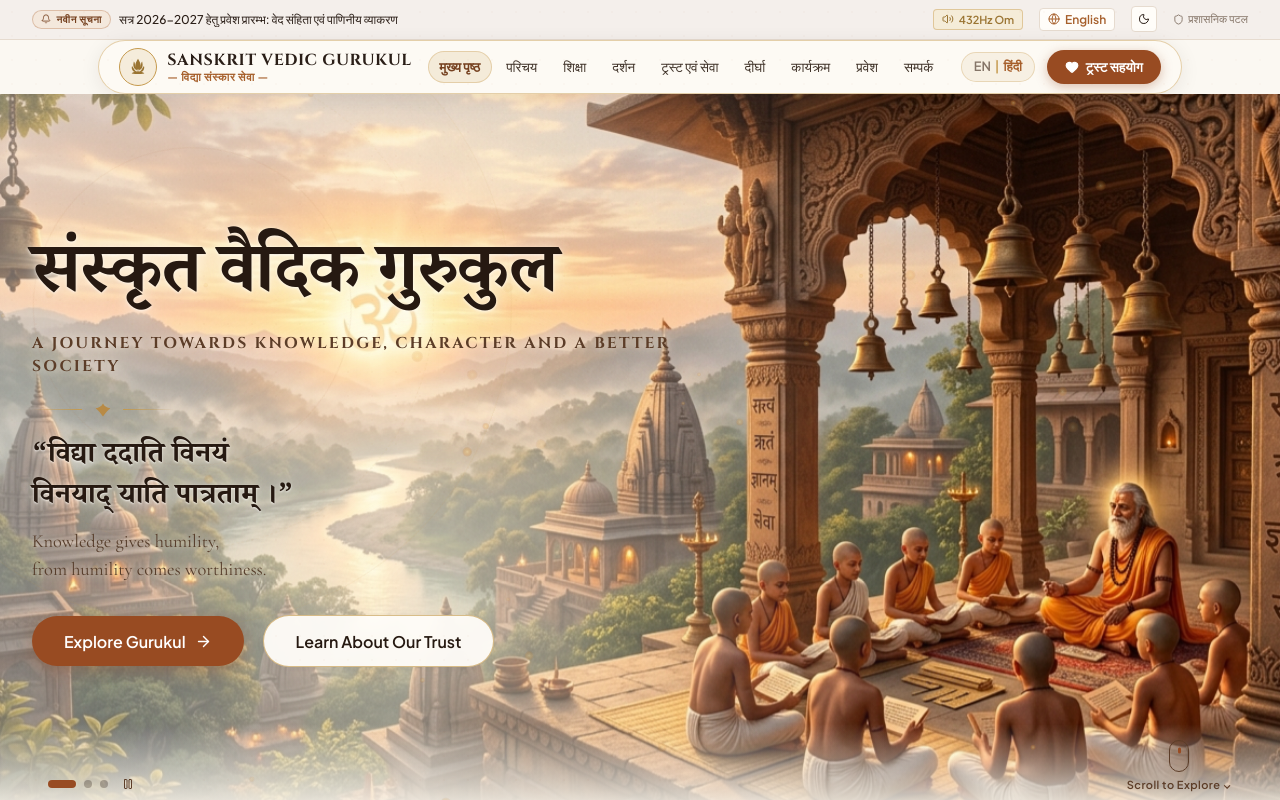
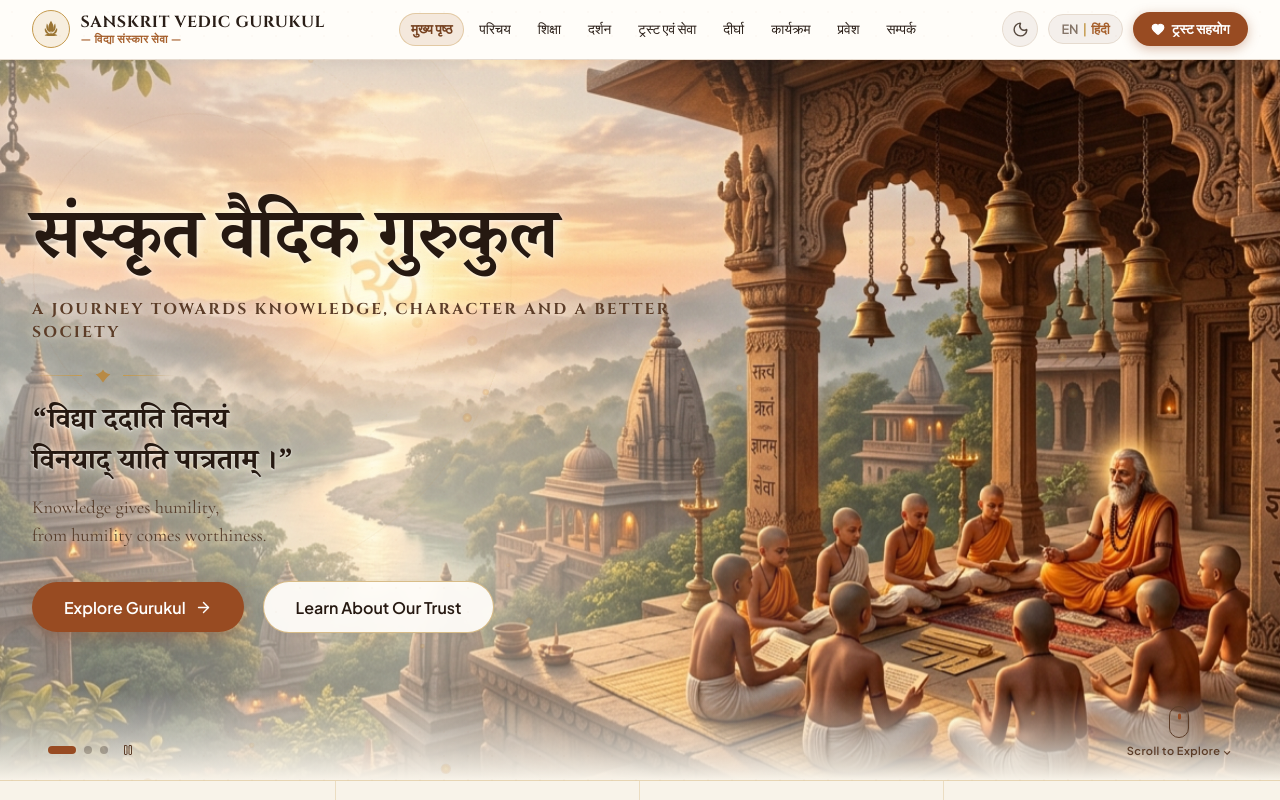
Before and after one commit to VijayRajput4455/vedic-gurukul, a React (Vite) app in the folder frontend/: page / in a window 1280 px wide. Shown: the top 800 px of the page. Built offline with nearby package versions, Linux system fonts and the light colour scheme; a web font is replaced by a local one.

Commit message:
feat(nav): clean integrated navbar at top, remove notice bar, and add single-icon light/dark mode toggle

```diff
--- a/frontend/src/App.tsx
+++ b/frontend/src/App.tsx
@@ -4,7 +4,6 @@ import { LanguageProvider } from './context/LanguageContext';
 import { ThemeProvider } from './context/ThemeContext';
 import { DataProvider } from './context/DataContext';
 
-import { TopBar } from './components/layout/TopBar';
 import { Header } from './components/layout/Header';
 import { Footer } from './components/layout/Footer';
 
@@ -60,10 +59,7 @@ const AppContent: React.FC = () => {
 
   return (
     <div className="app-container" style={{ minHeight: '100vh', display: 'flex', flexDirection: 'column' }}>
-      {/* Top Bar with Announcements, Chime & Controls */}
-      <TopBar onNavigate={navigateTo} />
-
-      {/* Main Header with Logo, Navigation & Quick Apply */}
+      {/* Main Header with Logo, Navigation & Theme / Language Controls */}
       <Header currentPage={currentPage} onNavigate={navigateTo} />
 
       {/* Main Dynamic View */}
--- a/frontend/src/components/layout/Header.tsx
+++ b/frontend/src/components/layout/Header.tsx
@@ -1,7 +1,8 @@
 import React, { useState } from 'react';
 import { useLanguage } from '../../context/LanguageContext';
+import { useTheme } from '../../context/ThemeContext';
 import { PageId, NavigationItem } from '../../types';
-import { Menu, X, Heart } from 'lucide-react';
+import { Menu, X, Heart, Moon, Sun } from 'lucide-react';
 
 interface HeaderProps {
   currentPage: PageId;
@@ -10,6 +11,7 @@ interface HeaderProps {
 
 export const Header: React.FC<HeaderProps> = ({ currentPage, onNavigate }) => {
   const { language, toggleLanguage } = useLanguage();
+  const { theme, toggleTheme } = useTheme();
   const [mobileMenuOpen, setMobileMenuOpen] = useState(false);
 
   const navItems: NavigationItem[] = [
@@ -35,26 +37,24 @@ export const Header: React.FC<HeaderProps> = ({ currentPage, onNavigate }) => {
       className="site-header"
       style={{
         position: 'sticky',
-        top: '12px',
+        top: 0,
         zIndex: 1000,
-        margin: '0 auto',
-        padding: '0 1rem',
-        maxWidth: '1540px'
+        width: '100%',
+        backgroundColor: 'var(--color-bg-card)',
+        borderBottom: '1.5px solid var(--color-border)',
+        boxShadow: '0 2px 12px rgba(42, 30, 23, 0.06)',
+        transition: 'background-color var(--transition-base), border-color var(--transition-base)'
       }}
     >
       <div
+        className="container"
         style={{
-          backgroundColor: 'rgba(253, 250, 244, 0.95)',
-          border: '1.5px solid rgba(197, 154, 78, 0.45)',
-          borderRadius: 'var(--radius-full)',
-          boxShadow: '0 4px 20px rgba(42, 30, 23, 0.08)',
-          backdropFilter: 'blur(12px)',
-          padding: '0.45rem 1.25rem',
           display: 'flex',
           alignItems: 'center',
           justifyContent: 'space-between',
-          gap: '1rem',
-          transition: 'all var(--transition-base)'
+          paddingTop: '0.65rem',
+          paddingBottom: '0.65rem',
+          gap: '1rem'
         }}
       >
         {/* Emblem & Brand Logo */}
@@ -97,12 +97,12 @@ export const Header: React.FC<HeaderProps> = ({ currentPage, onNavigate }) => {
                 fontFamily: 'var(--font-heading-latin)',
                 fontSize: '1rem',
                 fontWeight: 700,
-                color: '#2A1E17',
+                color: 'var(--color-text-main)',
                 lineHeight: 1.1,
                 letterSpacing: '0.04em'
               }}
             >
-              {language === 'hi' ? 'SANSKRIT VEDIC GURUKUL' : 'SANSKRIT VEDIC GURUKUL'}
+              SANSKRIT VEDIC GURUKUL
             </div>
             <div
               style={{
@@ -128,13 +128,13 @@ export const Header: React.FC<HeaderProps> = ({ currentPage, onNavigate }) => {
                   <button
                     onClick={() => handleNavClick(item.id)}
                     style={{
-                      padding: '0.35rem 0.65rem',
-                      fontSize: '0.84rem',
+                      padding: '0.4rem 0.68rem',
+                      fontSize: '0.85rem',
                       fontWeight: isActive ? 700 : 500,
                       borderRadius: 'var(--radius-full)',
-                      color: isActive ? 'var(--color-primary-dark)' : '#3F3228',
-                      backgroundColor: isActive ? 'rgba(197, 154, 78, 0.16)' : 'transparent',
-                      border: isActive ? '1px solid rgba(197, 154, 78, 0.35)' : '1px solid transparent',
+                      color: isActive ? 'var(--color-primary-dark)' : 'var(--color-text-main)',
+                      backgroundColor: isActive ? 'var(--color-primary-light)' : 'transparent',
+                      border: isActive ? '1px solid rgba(197, 154, 78, 0.4)' : '1px solid transparent',
                       transition: 'all var(--transition-fast)',
                       cursor: 'pointer'
                     }}
@@ -147,26 +147,53 @@ export const Header: React.FC<HeaderProps> = ({ currentPage, onNavigate }) => {
           </ul>
         </nav>
 
-        {/* Right Controls: Language Switcher & "Support Our Trust" Button */}
-        <div style={{ display: 'none', alignItems: 'center', gap: '0.75rem' }} className="desktop-cta">
-          {/* Bilingual Toggle */}
+        {/* Right Controls: Theme Toggle, Language Switcher & "Support Our Trust" Button */}
+        <div style={{ display: 'none', alignItems: 'center', gap: '0.65rem' }} className="desktop-cta">
+          {/* Light / Dark Mode Icon Toggle */}
+          <button
+            onClick={toggleTheme}
+            style={{
+              width: '36px',
+              height: '36px',
+              borderRadius: '50%',
+              backgroundColor: 'var(--color-bg-secondary)',
+              border: '1px solid var(--color-border)',
+              color: 'var(--color-text-main)',
+              display: 'flex',
+              alignItems: 'center',
+              justifyContent: 'center',
+              cursor: 'pointer',
+              transition: 'all var(--transition-fast)'
+            }}
+            title={theme === 'parchment' ? 'Switch to Sandalwood Dark theme' : 'Switch to Parchment Light theme'}
+            aria-label="Toggle Light/Dark Theme"
+          >
+            {theme === 'parchment' ? (
+              <Moon size={17} color="var(--color-text-secondary)" />
+            ) : (
+              <Sun size={17} color="var(--color-gold)" />
+            )}
+          </button>
+
+          {/* Bilingual Toggle (EN | हिंदी) */}
           <button
             onClick={toggleLanguage}
             style={{
               fontSize: '0.8rem',
               fontWeight: 600,
-              color: '#3F3228',
-              backgroundColor: 'rgba(197, 154, 78, 0.1)',
-              border: '1px solid rgba(197, 154, 78, 0.3)',
+              color: 'var(--color-text-main)',
+              backgroundColor: 'var(--color-bg-secondary)',
+              border: '1px solid var(--color-border)',
               borderRadius: 'var(--radius-full)',
               padding: '0.35rem 0.75rem',
-              cursor: 'pointer'
+              cursor: 'pointer',
+              transition: 'all var(--transition-fast)'
             }}
             title="Toggle Language (EN / हिंदी)"
           >
-            <span style={{ color: language === 'en' ? 'var(--color-primary)' : '#857568' }}>EN</span>
+            <span style={{ color: language === 'en' ? 'var(--color-primary)' : 'var(--color-text-muted)' }}>EN</span>
             <span style={{ margin: '0 4px', color: 'var(--color-gold)' }}>|</span>
-            <span style={{ color: language === 'hi' ? 'var(--color-primary)' : '#857568' }}>हिंदी</span>
+            <span style={{ color: language === 'hi' ? 'var(--color-primary)' : 'var(--color-text-muted)' }}>हिंदी</span>
           </button>
 
           {/* Support Our Trust Pill Button */}
@@ -178,7 +205,7 @@ export const Header: React.FC<HeaderProps> = ({ currentPage, onNavigate }) => {
               border: 'none',
               borderRadius: 'var(--radius-full)',
               padding: '0.5rem 1.15rem',
-              fontSize: '0.84rem',
+              fontSize: '0.85rem',
               fontWeight: 600,
               display: 'inline-flex',
               alignItems: 'center',
@@ -194,8 +221,29 @@ export const Header: React.FC<HeaderProps> = ({ currentPage, onNavigate }) => {
           </button>
         </div>
 
-        {/* Mobile Hamburger Toggle Button */}
+        {/* Mobile Controls: Theme Icon + Language + Hamburger */}
         <div style={{ display: 'flex', alignItems: 'center', gap: '0.5rem' }} className="mobile-toggle">
+          {/* Mobile Theme Toggle */}
+          <button
+            onClick={toggleTheme}
+            style={{
+              width: '32px',
+              height: '32px',
+              borderRadius: '50%',
+              backgroundColor: 'var(--color-bg-secondary)',
+              border: '1px solid var(--color-border)',
+              color: 'var(--color-text-main)',
+              display: 'flex',
+              alignItems: 'center',
+              justifyContent: 'center',
+              cursor: 'pointer'
+            }}
+            aria-label="Toggle Theme"
+          >
+            {theme === 'parchment' ? <Moon size={15} /> : <Sun size={15} color="var(--color-gold)" />}
+          </button>
+
+          {/* Mobile Language Toggle */}
           <button
             onClick={toggleLanguage}
             style={{
@@ -204,21 +252,23 @@ export const Header: React.FC<HeaderProps> = ({ currentPage, onNavigate }) => {
               color: 'var(--color-primary)',
               padding: '0.3rem 0.6rem',
               borderRadius: 'var(--radius-full)',
-              border: '1px solid var(--color-gold-border)'
+              border: '1px solid var(--color-gold-border)',
+              backgroundColor: 'var(--color-bg-secondary)'
             }}
           >
             {language === 'hi' ? 'EN' : 'हिन्दी'}
           </button>
 
+          {/* Mobile Menu Button */}
           <button
             onClick={() => setMobileMenuOpen(!mobileMenuOpen)}
             style={{
-              width: '36px',
-              height: '36px',
+              width: '34px',
+              height: '34px',
               borderRadius: 'var(--radius-full)',
               border: '1px solid var(--color-border)',
-              backgroundColor: 'rgba(253, 250, 244, 0.95)',
-              color: '#2A1E17',
+              backgroundColor: 'var(--color-bg-secondary)',
+              color: 'var(--color-text-main)',
               display: 'flex',
               alignItems: 'center',
               justifyContent: 'center',
@@ -236,13 +286,10 @@ export const Header: React.FC<HeaderProps> = ({ currentPage, onNavigate }) => {
       {mobileMenuOpen && (
         <div
           style={{
-            backgroundColor: 'rgba(253, 250, 244, 0.98)',
-            border: '1.5px solid var(--color-gold-border)',
-            borderRadius: 'var(--radius-xl)',
+            backgroundColor: 'var(--color-bg-card)',
+            borderTop: '1px solid var(--color-border)',
             padding: '1.25rem',
-            marginTop: '0.5rem',
-            boxShadow: '0 10px 30px rgba(0, 0, 0, 0.15)',
-            backdropFilter: 'blur(14px)'
+            boxShadow: 'var(--shadow-lg)'
           }}
           className="animate-fade-in-up"
         >
@@ -257,10 +304,10 @@ export const Header: React.FC<HeaderProps> = ({ currentPage, onNavigate }) => {
                       width: '100%',
                       textAlign: 'left',
                       padding: '0.65rem 1rem',
-                      borderRadius: 'var(--radius-lg)',
+                      borderRadius: 'var(--radius-md)',
                       fontWeight: isActive ? 700 : 500,
-                      backgroundColor: isActive ? 'rgba(197, 154, 78, 0.18)' : 'transparent',
-                      color: isActive ? 'var(--color-primary-dark)' : '#2A1E17',
+                      backgroundColor: isActive ? 'var(--color-primary-light)' : 'transparent',
+                      color: isActive ? 'var(--color-primary-dark)' : 'var(--color-text-main)',
                       border: isActive ? '1px solid rgba(197, 154, 78, 0.4)' : '1px solid transparent',
                       display: 'flex',
                       alignItems: 'center',
```
